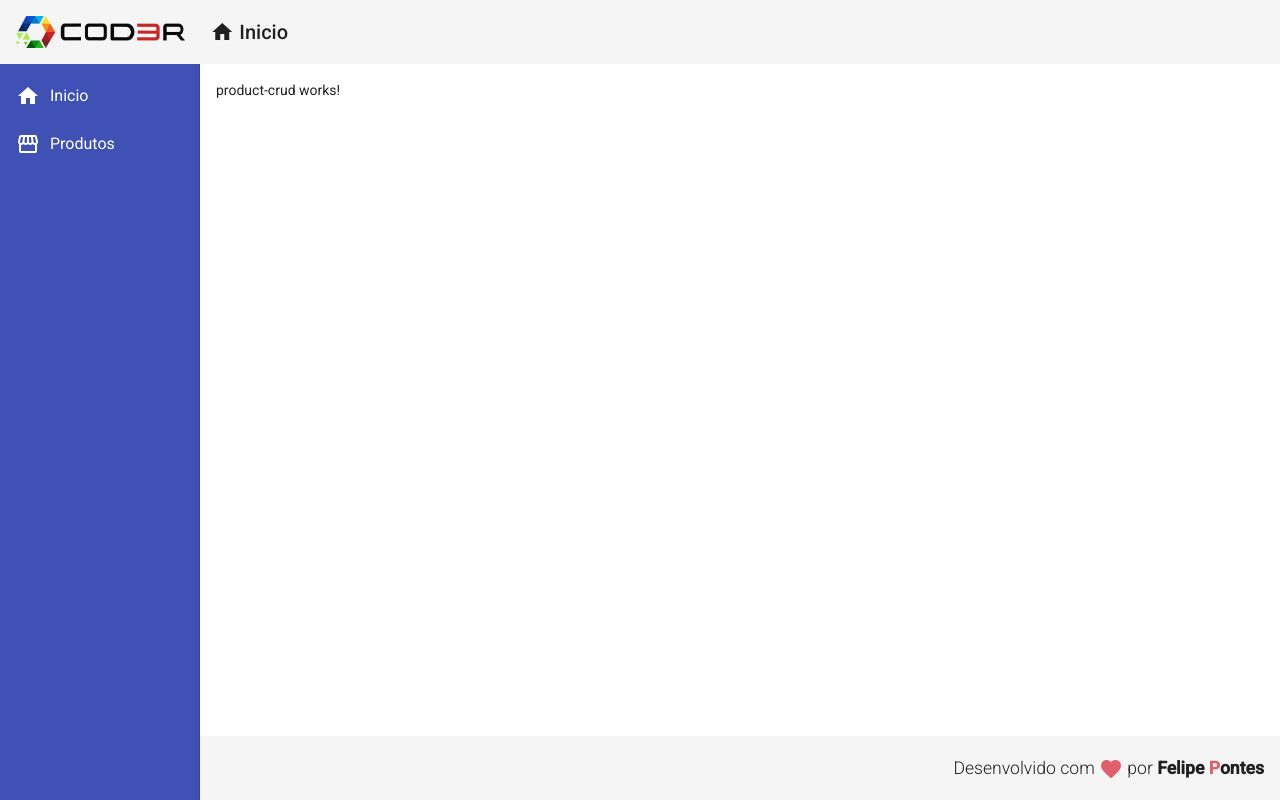
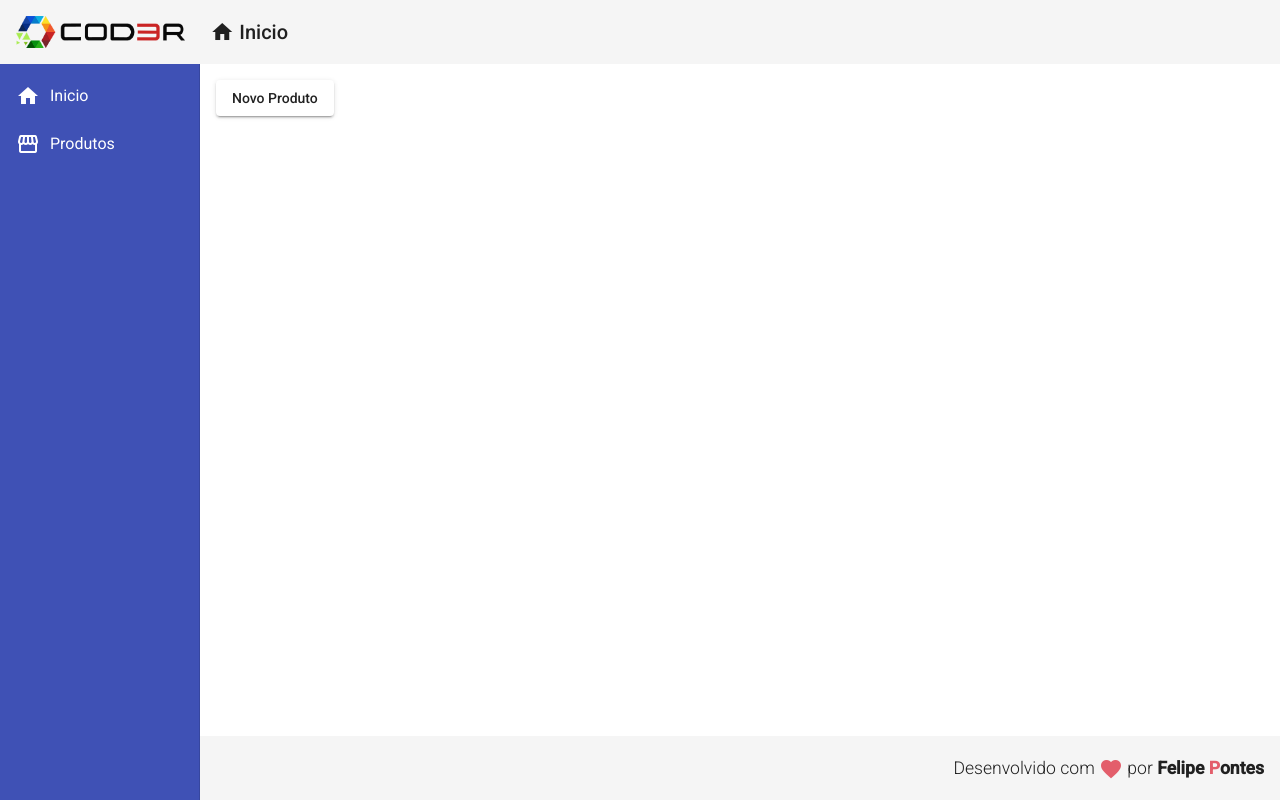
Before and after one commit to fpontes006/angular-crud, an Angular app in the folder Frontend/: page /products in a window 1280 px wide. Built offline with nearby package versions, Linux system fonts and the light colour scheme.

Commit message:
criação do produto

```diff
--- a/Frontend/src/app/app-routing.module.ts
+++ b/Frontend/src/app/app-routing.module.ts
@@ -1,5 +1,6 @@
 import { NgModule } from '@angular/core';
 import { RouterModule, Routes } from '@angular/router';
+import { ProductCreateComponent } from './components/product/product-create/product-create.component';
 
 import { HomeComponent } from './views/home/home.component';
 import { ProductCrudComponent } from './views/product-crud/product-crud.component';
@@ -10,6 +11,10 @@
 },{
   path: 'products',
   component: ProductCrudComponent
+},
+{
+  path: 'products/create',
+  component: ProductCreateComponent
 }
 ];
 
--- /dev/null
+++ b/Frontend/src/app/components/product/product-create/product-create.component.html
@@ -0,0 +1 @@
+<p>product-create works!</p>
--- /dev/null
+++ b/Frontend/src/app/components/product/product-create/product-create.component.ts
@@ -0,0 +1,15 @@
+import { Component, OnInit } from '@angular/core';
+
+@Component({
+  selector: 'app-product-create',
+  templateUrl: './product-create.component.html',
+  styleUrls: ['./product-create.component.css']
+})
+export class ProductCreateComponent implements OnInit {
+
+  constructor() { }
+
+  ngOnInit(): void {
+  }
+
+}
--- a/Frontend/src/app/views/home/home.component.html
+++ b/Frontend/src/app/views/home/home.component.html
@@ -6,7 +6,4 @@
     <mat-card-subtitle class="subtitle">
     Sistema para exemplicar a construção de um cadastro em Angular
     </mat-card-subtitle>
-    <ul>
-        <li *myFor="let n em [1,2,3]">{{n}}</li>
-    </ul>
 </mat-card>
--- a/Frontend/src/app/views/product-crud/product-crud.component.html
+++ b/Frontend/src/app/views/product-crud/product-crud.component.html
@@ -1 +1,3 @@
-<p>product-crud works!</p>
+<button mat-raised-button (click)="navigateToProductCreate()">
+    Novo Produto
+</button>
--- a/Frontend/src/app/views/product-crud/product-crud.component.ts
+++ b/Frontend/src/app/views/product-crud/product-crud.component.ts
@@ -1,4 +1,5 @@
 import { Component, OnInit } from '@angular/core';
+import { Router } from '@angular/router'
 
 @Component({
   selector: 'app-product-crud',
@@ -7,9 +8,13 @@
 })
 export class ProductCrudComponent implements OnInit {
 
-  constructor() { }
+  constructor( private router: Router ) { }
 
   ngOnInit(): void {
   }
 
+  navigateToProductCreate(): void {
+    this.router.navigate(['/products/create']);
+  }
+
 }
```
Also changed, not shown: Frontend/src/app/app.module.ts (+6 -2 lines), Frontend/src/app/components/product/product-create/product-create.component.css (added).
